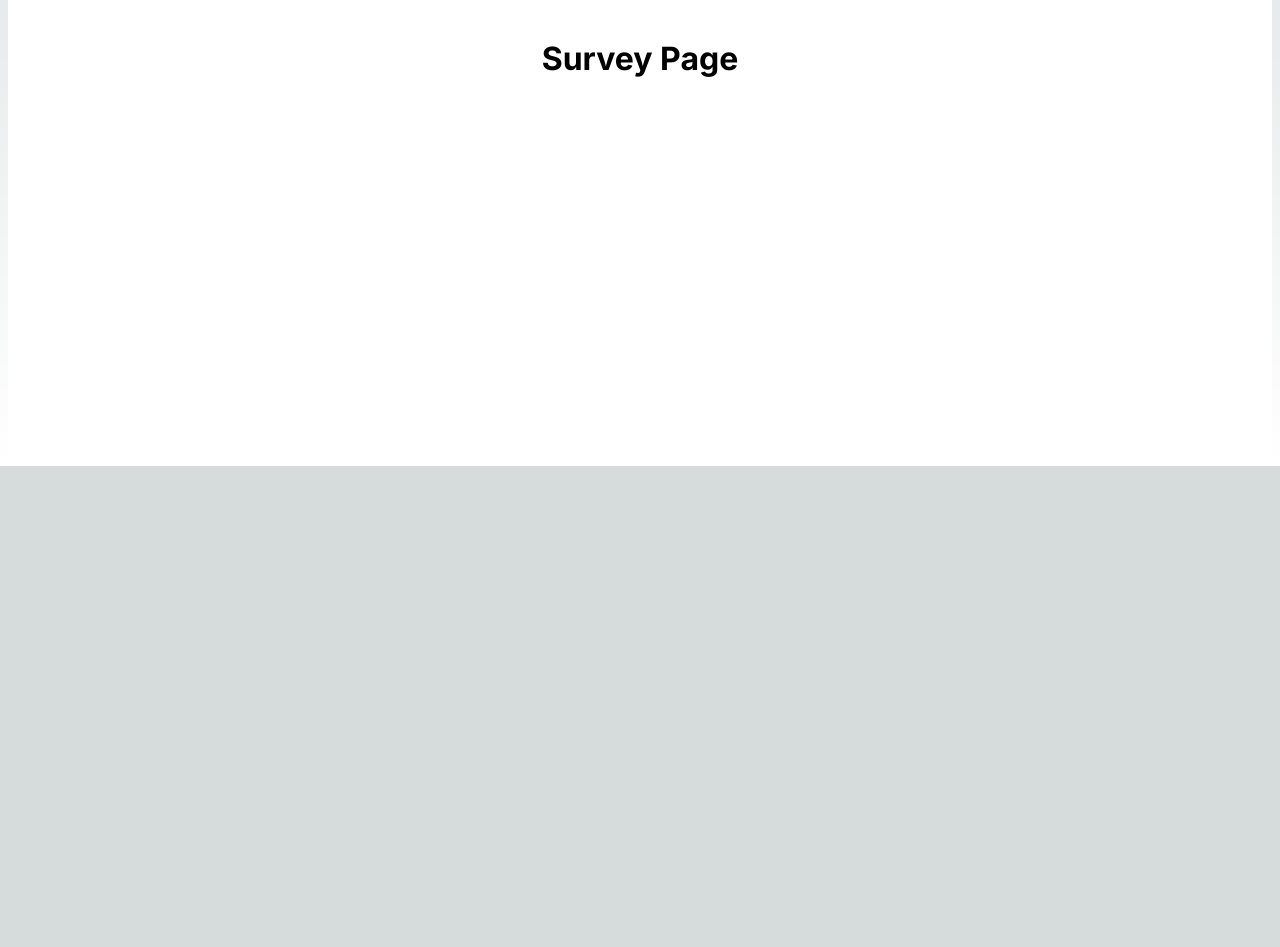
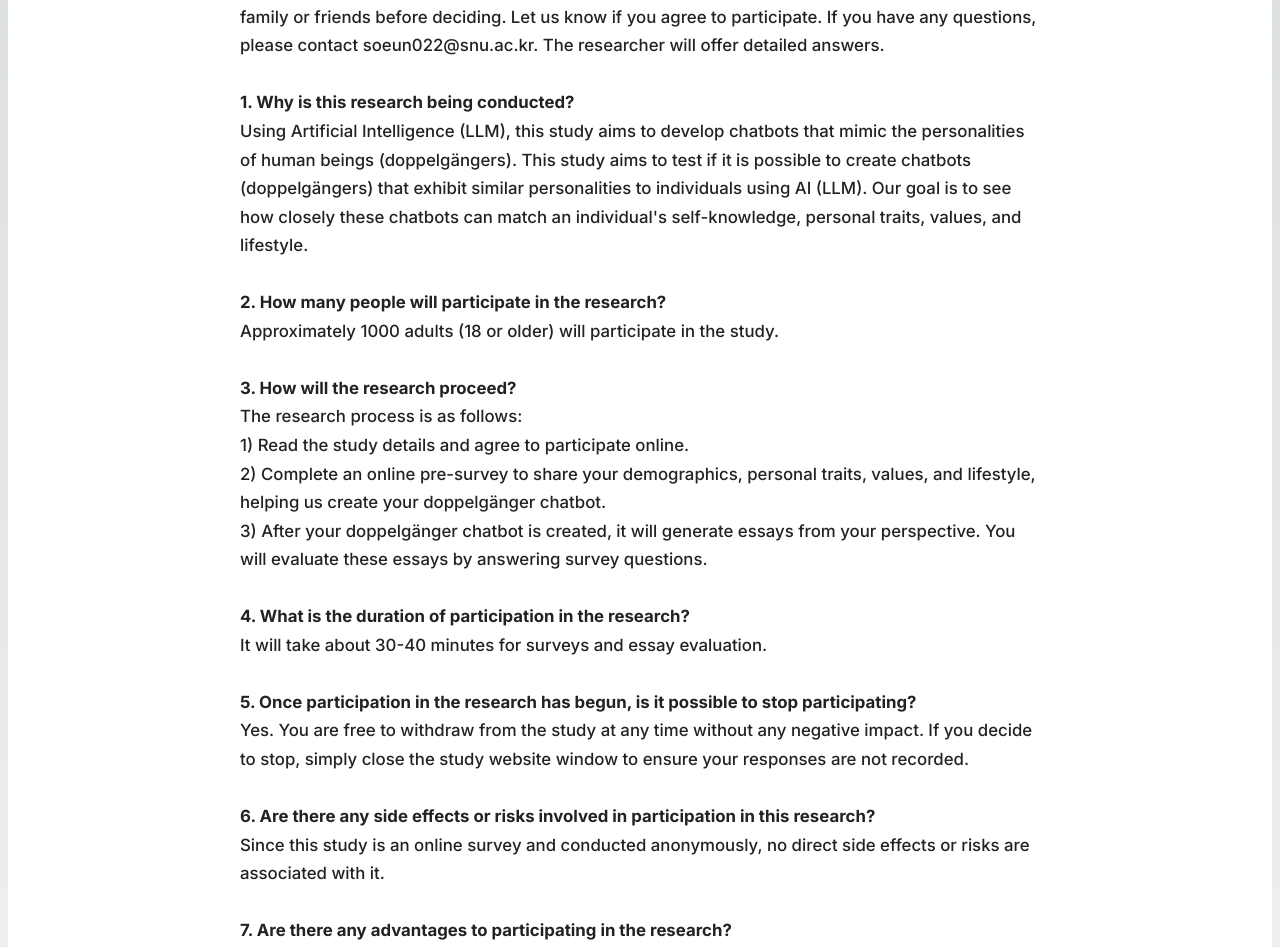
Before and after one commit to atanmulligan/doppelganger_project, a Next.js app: page /survey in a window 1280 px wide. Shown: the part 350-1297 px from the top of the page. Before the commit the page ends 816 px from the top, so only its background shows below. Built offline with nearby package versions, Linux system fonts and the light colour scheme.

Commit message:
Front page button links to survey, survey page updated with consent form, admin button renamed to ICR

```diff
--- a/src/app/admin/page.tsx
+++ b/src/app/admin/page.tsx
@@ -3,7 +3,7 @@ import Link from 'next/link';
 
 const pages = [
   { href: '/', label: 'Front Page' },
-  { href: '/survey', label: 'Survey Page' },
+  { href: '/survey', label: 'ICR' },
   { href: '/results', label: 'Results Page' },
   { href: '/settings', label: 'Settings Page' },
 ];
--- a/src/app/survey/page.tsx
+++ b/src/app/survey/page.tsx
@@ -1,7 +1,43 @@
 export default function SurveyPage() {
   return (
-    <div style={{ minHeight: '100vh', background: '#fff', display: 'flex', flexDirection: 'column', alignItems: 'center', justifyContent: 'center' }}>
-      <h1 style={{ fontSize: '2rem', fontWeight: 'bold' }}>Survey Page</h1>
+    <div style={{ minHeight: '100vh', background: '#fff', display: 'flex', flexDirection: 'column', alignItems: 'center', justifyContent: 'flex-start', padding: '32px' }}>
+      <h1 style={{ fontSize: '2rem', fontWeight: 'bold', marginBottom: '1.5rem', textAlign: 'center' }}>Instruction and Consent Form for Research Participants</h1>
+      <div style={{ maxWidth: 800, fontSize: '1.05rem', color: '#222', lineHeight: 1.7, fontWeight: 500 }}>
+        <b>Title of the research:</b> Research on the development of generative AI-based digital doppelganger and communication process with doppelganger<br />
+        <b>Principal Investigator:</b> Eun-mee Kim (Professor, Department of Communication)<br /><br />
+        This research aims to evaluate the perceived similarity between individuals and their digital doppelgängers, referred to as AITwinBots, which are generated through large language models (LLM). Participation is entirely voluntary, and your consent is crucial. Please read the following details carefully to understand the research's purpose and content. Feel free to discuss it with family or friends before deciding. Let us know if you agree to participate. If you have any questions, please contact soeun022@snu.ac.kr. The researcher will offer detailed answers.<br /><br />
+        <b>1. Why is this research being conducted?</b><br />
+        Using Artificial Intelligence (LLM), this study aims to develop chatbots that mimic the personalities of human beings (doppelgängers). This study aims to test if it is possible to create chatbots (doppelgängers) that exhibit similar personalities to individuals using AI (LLM). Our goal is to see how closely these chatbots can match an individual's self-knowledge, personal traits, values, and lifestyle.<br /><br />
+        <b>2. How many people will participate in the research?</b><br />
+        Approximately 1000 adults (18 or older) will participate in the study.<br /><br />
+        <b>3. How will the research proceed?</b><br />
+        The research process is as follows:<br />
+        1) Read the study details and agree to participate online.<br />
+        2) Complete an online pre-survey to share your demographics, personal traits, values, and lifestyle, helping us create your doppelgänger chatbot.<br />
+        3) After your doppelgänger chatbot is created, it will generate essays from your perspective. You will evaluate these essays by answering survey questions.<br /><br />
+        <b>4. What is the duration of participation in the research?</b><br />
+        It will take about 30-40 minutes for surveys and essay evaluation.<br /><br />
+        <b>5. Once participation in the research has begun, is it possible to stop participating?</b><br />
+        Yes. You are free to withdraw from the study at any time without any negative impact. If you decide to stop, simply close the study website window to ensure your responses are not recorded.<br /><br />
+        <b>6. Are there any side effects or risks involved in participation in this research?</b><br />
+        Since this study is an online survey and conducted anonymously, no direct side effects or risks are associated with it.<br /><br />
+        <b>7. Are there any advantages to participating in the research?</b><br />
+        Your participation in this research offers an ample opportunity to advance AI technology and understand how it could mirror human personalities. In comparing your AI counterparts' generated responses with your own, you may gain insight into yourself and the latest AI technology.<br /><br />
+        <b>8. Are there any disadvantages to participating in the research?</b><br />
+        You can choose to participate or not participate in the research without any negative consequences.<br /><br />
+        <b>9. Is the information gathered during the participation secure?</b><br />
+        The person responsible for managing the personal data collected in this research is Eun-mee Kim (eunmee@snu.ac.kr) at Seoul National University. Eun-mee Kim (Principle investigator) and the research team will only be able to access the data, which will be stored securely on password-protected cloud storage and physically on a computer in her office (Room 408, Building 64) at Seoul National University. The consent forms will be kept for three years as required by law, then safely discarded. Research data will be preserved permanently following Seoul National University Research Ethics Guidelines, with stringent security measures in place to protect your personal information. Any identifiable information will not be disclosed in any form of reports or presentations. However, if required by law, your responses may be provided to the Seoul National University Institutional Review Board, which may review the research results to ensure the protection of your data and the integrity of the research. Signing this consent form confirms your understanding and agreement to these terms.<br /><br />
+        <b>10. How much will participants be paid for participation?</b><br />
+        You will be paid 5 dollars for the study of 30-40 minutes.<br /><br />
+        <b>11. If I have any questions about the research, whom can I contact?</b><br />
+        If you have any questions, issues, or concerns about the research, please reach out to the researcher below.<br />
+        Name: Soeun Yang<br />
+        Contact: soeun022@snu.ac.kr<br />
+        If you have any questions related to your rights as a research participant, please contact the Seoul National University Institutional Review Board, as shown below.<br />
+        Seoul National University Institutional Review Board (SNUIRB)<br />
+        Phone: 02-880-5153<br />
+        E-mail: irb@snu.ac.kr
+      </div>
     </div>
   );
 }
```
Also changed, not shown: src/app/page.tsx (+7 -1 lines).
